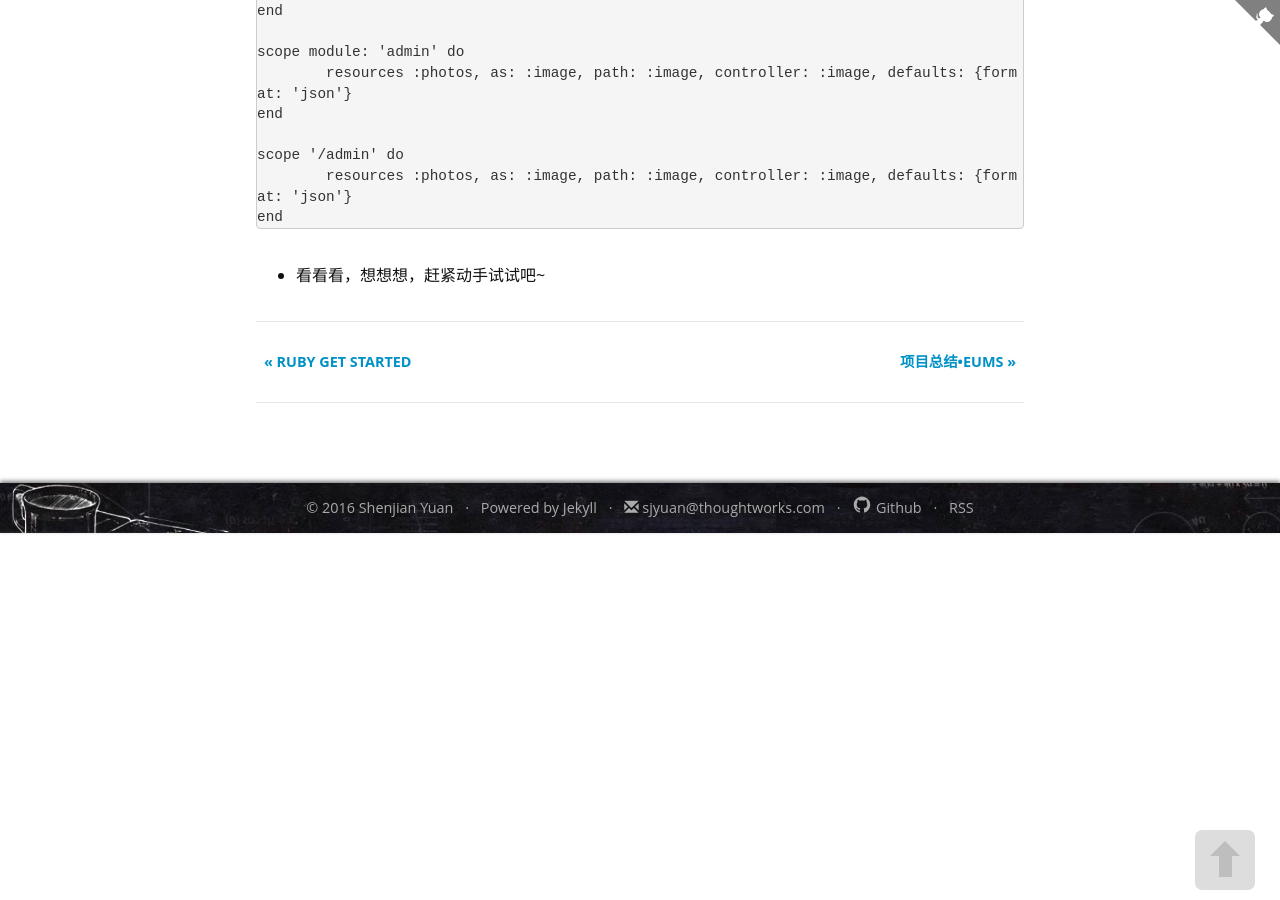
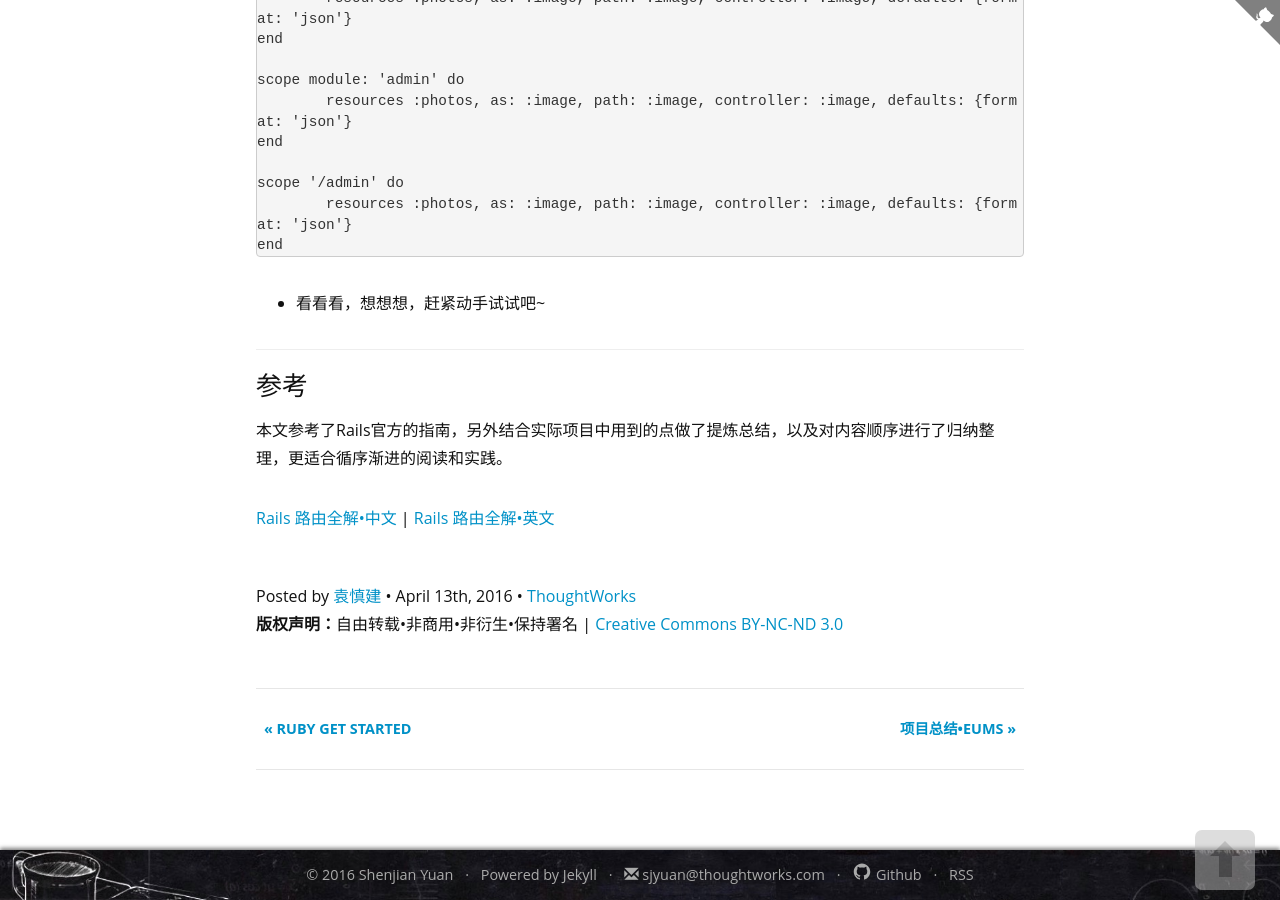
Before and after one commit to lemon123456/sjyuan-cc.github.io, a Jekyll site: the page built from _posts/rails/2016-04-13-ruby-on-rails-routes.md, in a window 1280 px wide and 900 px high, scrolled down 19929 px. Built offline with Jekyll 4.4.1, drawn with Linux system fonts in a browser that asks for light colours; nearby versions of some CDN libraries; comment, search, counter and statistics services are not loaded; a style sheet for code colours, icons or effects is not loaded.

Commit message:
add claim of post edition

````diff
--- a/_config.yml
+++ b/_config.yml
@@ -1,6 +1,8 @@
 logo: 程序•袁
 title: CLEAN CODER
 description: 袁慎建的博客
+author: 袁慎建
+
 
 url: http://cleancoder.club
 baseurl: ""
--- a/_includes/head.html
+++ b/_includes/head.html
@@ -2,7 +2,8 @@
     <meta charset="utf-8">
     <meta http-equiv="X-UA-Compatible" content="IE=edge,chrome=1">
     <meta name="viewport" content="width=device-width, initial-scale=1">
-    <meta name="description" content="{{ site.title }},{{ site.logo }},{{ site.description }}">
+    <meta name="keywords" content="Yuan Shenjian,Shenjian Yuan,{{ site.author }},{{ site.title }},{{ site.logo }},{{ site.description }}">
+    <meta name="description" content="Yuan Shenjian,Shenjian Yuan,{{ site.author }},{{ site.title }},{{ site.logo }},{{ site.description }}">
     <title>{{ page.title }}</title>
 
 
--- a/_layouts/page.html
+++ b/_layouts/page.html
@@ -11,4 +11,7 @@ layout: default
         {{ content }}
     </article>
 </div>
-{% include ds-comment.html%}
+
+<div>
+    {% include ds-comment.html%}
+</div>
--- a/_layouts/post.html
+++ b/_layouts/post.html
@@ -24,7 +24,20 @@ layout: default
         {{ content }}
     </div>
 
-    {% include bd-share.html%}
+    <div class="height-50">
+            Posted by <a href="{{site.baseurl}}/about">{{ site.author }}</a> • {{ page.date | date: "%B " }}
+        {% assign d = page.date | date: "%-d" %}{% case d %}{% when '1' or '21' or '31 %}{{ d }}st{% when '2' or '22'
+        %}{{ d }}nd{% when '3' or '23' %}{{ d }}rd{% else %}{{ d }}th{% endcase %},
+        {{ page.date | date: "%Y" }} • <a href="https://thoughtworks.com/">ThoughtWorks</a>
+        <p>
+           <b>版权声明：</b>自由转载•非商用•非衍生•保持署名 | <a href="http://creativecommons.org/licenses/by-nc-nd/3.0/deed.zh">Creative Commons
+            BY-NC-ND 3.0</a>
+        </p>
+    </div>
+
+    <div class="height-50">
+        {% include bd-share.html%}
+    </div>
 
 
     <!-- POST NAVIGATION -->
@@ -40,5 +53,6 @@ layout: default
         </a>
         {% endif %}
     </div>
-    {% include ds-comment.html%}
+
+    <div>{% include ds-comment.html%}</div>
 </div>
--- a/_posts/rails/2016-04-13-ruby-on-rails-routes.md
+++ b/_posts/rails/2016-04-13-ruby-on-rails-routes.md
@@ -791,3 +791,10 @@ scope '/admin' do
 end
 ```
 - 看看看，想想想，赶紧动手试试吧~
+
+---
+
+## 参考
+本文参考了Rails官方的指南，另外结合实际项目中用到的点做了提炼总结，以及对内容顺序进行了归纳整理，更适合循序渐进的阅读和实践。
+
+[Rails 路由全解•中文](http://guides.ruby-china.org/routing.html) \| [Rails 路由全解•英文](http://guides.rubyonrails.org/routing.html)
````
